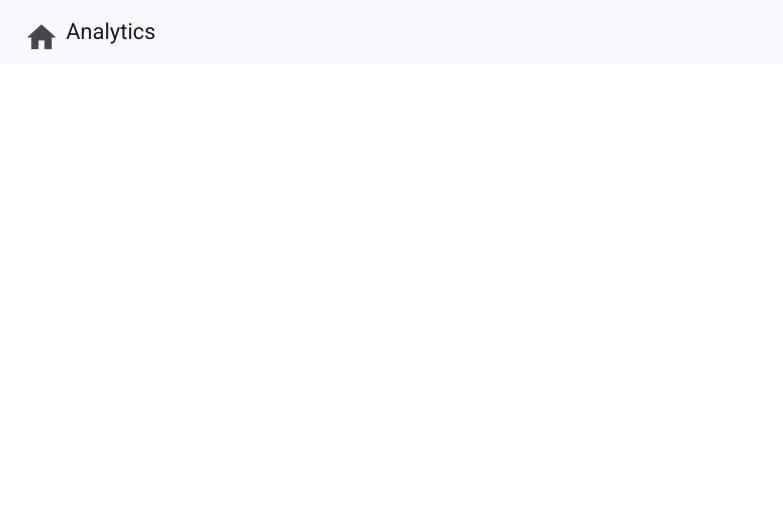
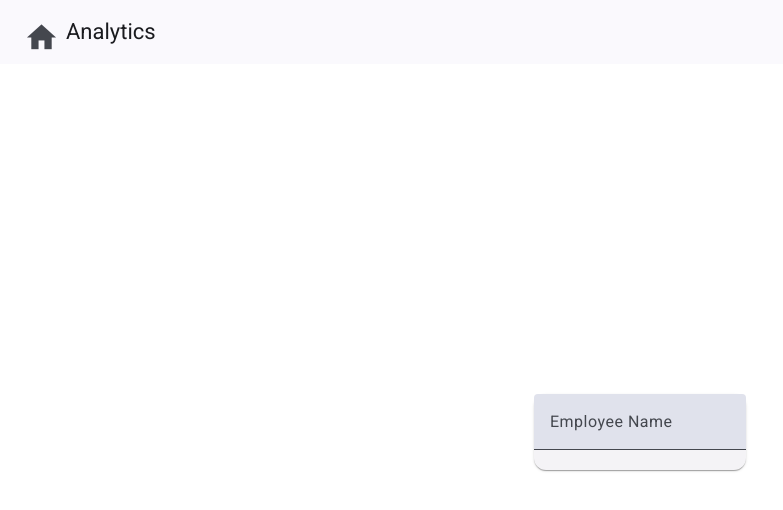
Before and after one commit to sophieshelley/timesheet-app, an Angular app in the folder hr-timesheet/: page /timesheet in a window 1280 px wide. Shown: the top 510 px of the page, without its empty margins (0-783 px from the left). Built offline with nearby package versions, Linux system fonts and the light colour scheme.

Commit message:
completed unit 7 part 1

```diff
--- a/hr-timesheet/src/app/components/timesheet/timesheet.component.html
+++ b/hr-timesheet/src/app/components/timesheet/timesheet.component.html
@@ -1,5 +1,10 @@
 <div class="main-container">
     <div class="cards">
         <h2 *ngIf="department">{{department.name}}</h2>
+        <mat-card>
+            <mat-form-field>
+                <input matInput [formControl]="employeeNameFC" placeholder="Employee Name" type="text">
+            </mat-form-field>
+        </mat-card>
     </div>
 </div>
--- a/hr-timesheet/src/app/components/timesheet/timesheet.component.ts
+++ b/hr-timesheet/src/app/components/timesheet/timesheet.component.ts
@@ -2,6 +2,7 @@ import { Component, OnInit } from '@angular/core';
 import { ActivatedRoute } from '@angular/router';
 import { Department } from '../../interfaces/department';
 import { DepartmentsService } from '../../services/departments.service';
+import { FormControl } from '@angular/forms';
 
 @Component({
   selector: 'app-timesheet',
@@ -13,6 +14,7 @@ import { DepartmentsService } from '../../services/departments.service';
 export class TimesheetComponent implements OnInit{
   departments: Department[] | undefined;
   department: Department | undefined;
+  employeeNameFC = new FormControl('');
 
   constructor(
     private route: ActivatedRoute,
```
Also changed, not shown: hr-timesheet/src/app/modules/material.module.ts (+11 -2 lines).
